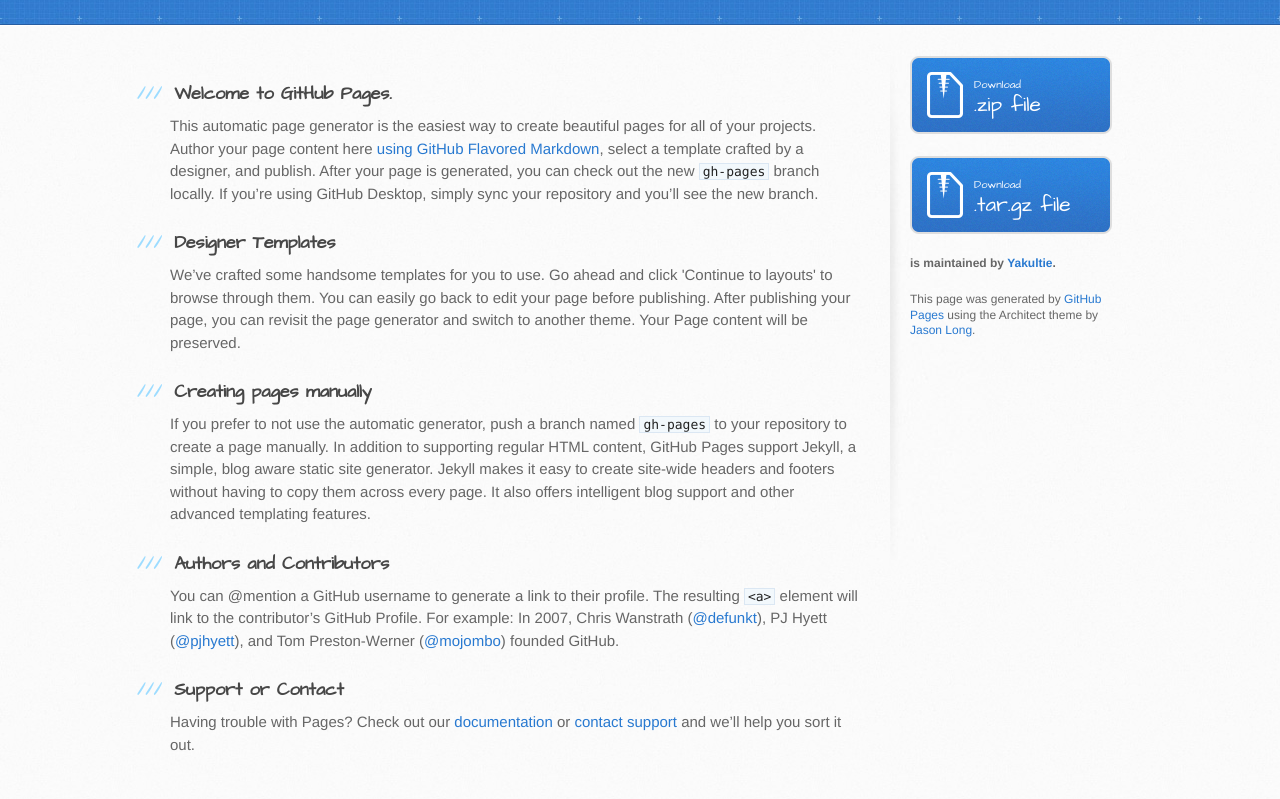
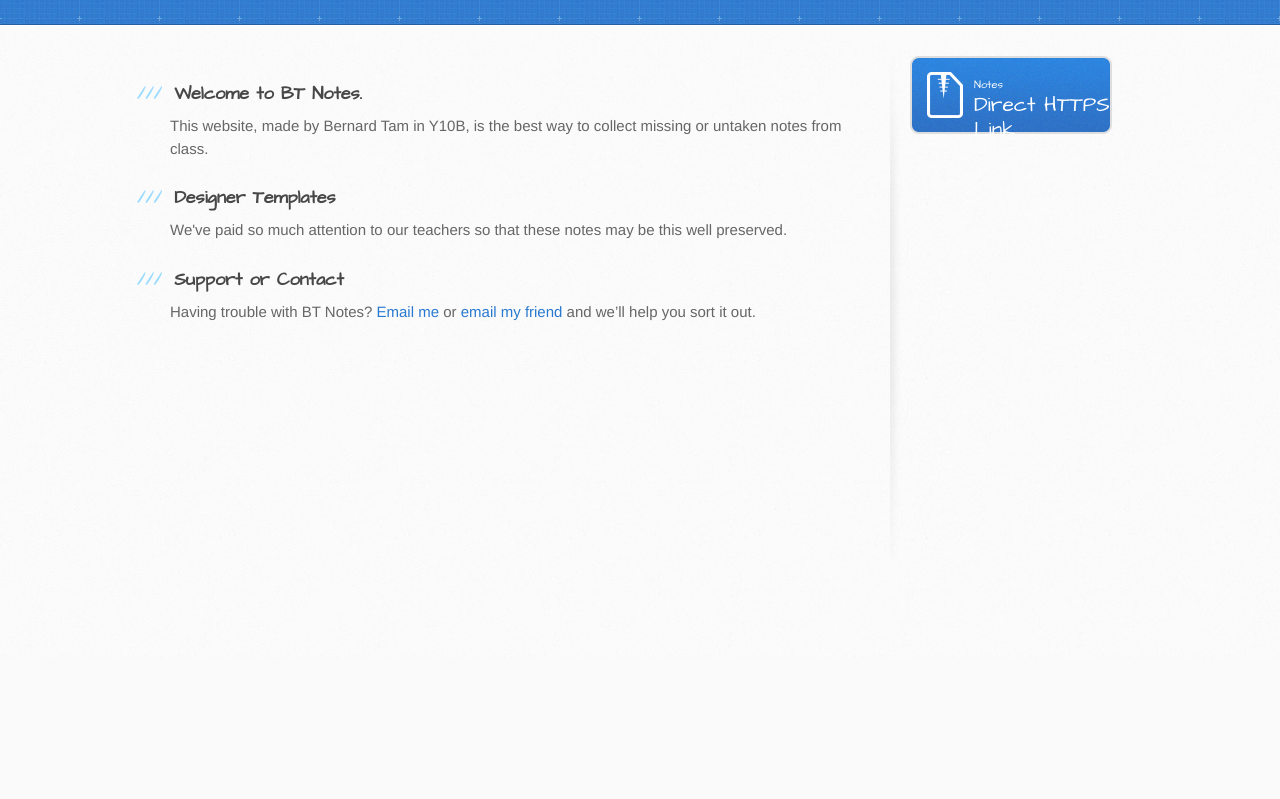
Before and after one commit to Yakultie/BTNotes, a plain HTML site: page index.html in a window 1280 px wide. Shown: the part 142-941 px from the top of the page. After the commit the page ends 800 px from the top, so only its background shows below. Drawn offline with Linux system fonts and the light colour scheme.

Commit message:
Update index.html

```diff
--- a/index.html
+++ b/index.html
@@ -13,7 +13,7 @@
     <script src="//html5shiv.googlecode.com/svn/trunk/html5.js"></script>
     <![endif]-->
 
-    <title>BT Notes by Yakultie</title>
+    <title>BT Notes</title>
   </head>
 
   <body>
@@ -21,7 +21,6 @@
       <div class="inner">
         <h1>BT Notes</h1>
         <h2></h2>
-        <a href="https://github.com/Yakultie/BTNotes" class="button"><small>View project on</small> GitHub</a>
       </div>
     </header>
 
@@ -29,44 +28,27 @@
       <div class="inner clearfix">
         <section id="main-content">
           <h3>
-<a id="welcome-to-github-pages" class="anchor" href="#welcome-to-github-pages" aria-hidden="true"><span aria-hidden="true" class="octicon octicon-link"></span></a>Welcome to GitHub Pages.</h3>
+<a id="welcome-to-github-pages" class="anchor" href="#welcome-to-github-pages" aria-hidden="true"><span aria-hidden="true" class="octicon octicon-link"></span></a>Welcome to BT Notes.</h3>
 
-<p>This automatic page generator is the easiest way to create beautiful pages for all of your projects. Author your page content here <a href="https://guides.github.com/features/mastering-markdown/">using GitHub Flavored Markdown</a>, select a template crafted by a designer, and publish. After your page is generated, you can check out the new <code>gh-pages</code> branch locally. If you’re using GitHub Desktop, simply sync your repository and you’ll see the new branch.</p>
+<p>This website, made by Bernard Tam in Y10B, is the best way to collect missing or untaken notes from class. </p>
 
 <h3>
 <a id="designer-templates" class="anchor" href="#designer-templates" aria-hidden="true"><span aria-hidden="true" class="octicon octicon-link"></span></a>Designer Templates</h3>
 
-<p>We’ve crafted some handsome templates for you to use. Go ahead and click 'Continue to layouts' to browse through them. You can easily go back to edit your page before publishing. After publishing your page, you can revisit the page generator and switch to another theme. Your Page content will be preserved.</p>
+<p>We've paid so much attention to our teachers so that these notes may be this well preserved. </p>
 
 <h3>
-<a id="creating-pages-manually" class="anchor" href="#creating-pages-manually" aria-hidden="true"><span aria-hidden="true" class="octicon octicon-link"></span></a>Creating pages manually</h3>
 
-<p>If you prefer to not use the automatic generator, push a branch named <code>gh-pages</code> to your repository to create a page manually. In addition to supporting regular HTML content, GitHub Pages support Jekyll, a simple, blog aware static site generator. Jekyll makes it easy to create site-wide headers and footers without having to copy them across every page. It also offers intelligent blog support and other advanced templating features.</p>
-
-<h3>
-<a id="authors-and-contributors" class="anchor" href="#authors-and-contributors" aria-hidden="true"><span aria-hidden="true" class="octicon octicon-link"></span></a>Authors and Contributors</h3>
-
-<p>You can @mention a GitHub username to generate a link to their profile. The resulting <code>&lt;a&gt;</code> element will link to the contributor’s GitHub Profile. For example: In 2007, Chris Wanstrath (<a href="https://github.com/defunkt" class="user-mention">@defunkt</a>), PJ Hyett (<a href="https://github.com/pjhyett" class="user-mention">@pjhyett</a>), and Tom Preston-Werner (<a href="https://github.com/mojombo" class="user-mention">@mojombo</a>) founded GitHub.</p>
-
-<h3>
 <a id="support-or-contact" class="anchor" href="#support-or-contact" aria-hidden="true"><span aria-hidden="true" class="octicon octicon-link"></span></a>Support or Contact</h3>
 
-<p>Having trouble with Pages? Check out our <a href="https://help.github.com/pages">documentation</a> or <a href="https://github.com/contact">contact support</a> and we’ll help you sort it out.</p>
+<p>Having trouble with BT Notes? <a href="mailto:B@TAM.ORG">Email me</a> or <a href="mailto:hugowong71@gmail.com">email my friend</a> and we’ll help you sort it out.</p>
         </section>
 
         <aside id="sidebar">
-          <a href="https://github.com/Yakultie/BTNotes/zipball/master" class="button">
-            <small>Download</small>
-            .zip file
+          <a href="https://notes.bt.wtf" class="button">
+            <small>Notes</small>
+            Direct HTTPS Link
           </a>
-          <a href="https://github.com/Yakultie/BTNotes/tarball/master" class="button">
-            <small>Download</small>
-            .tar.gz file
-          </a>
-
-          <p class="repo-owner"><a href="https://github.com/Yakultie/BTNotes"></a> is maintained by <a href="https://github.com/Yakultie">Yakultie</a>.</p>
-
-          <p>This page was generated by <a href="https://pages.github.com">GitHub Pages</a> using the Architect theme by <a href="https://twitter.com/jasonlong">Jason Long</a>.</p>
         </aside>
       </div>
     </div>
```
